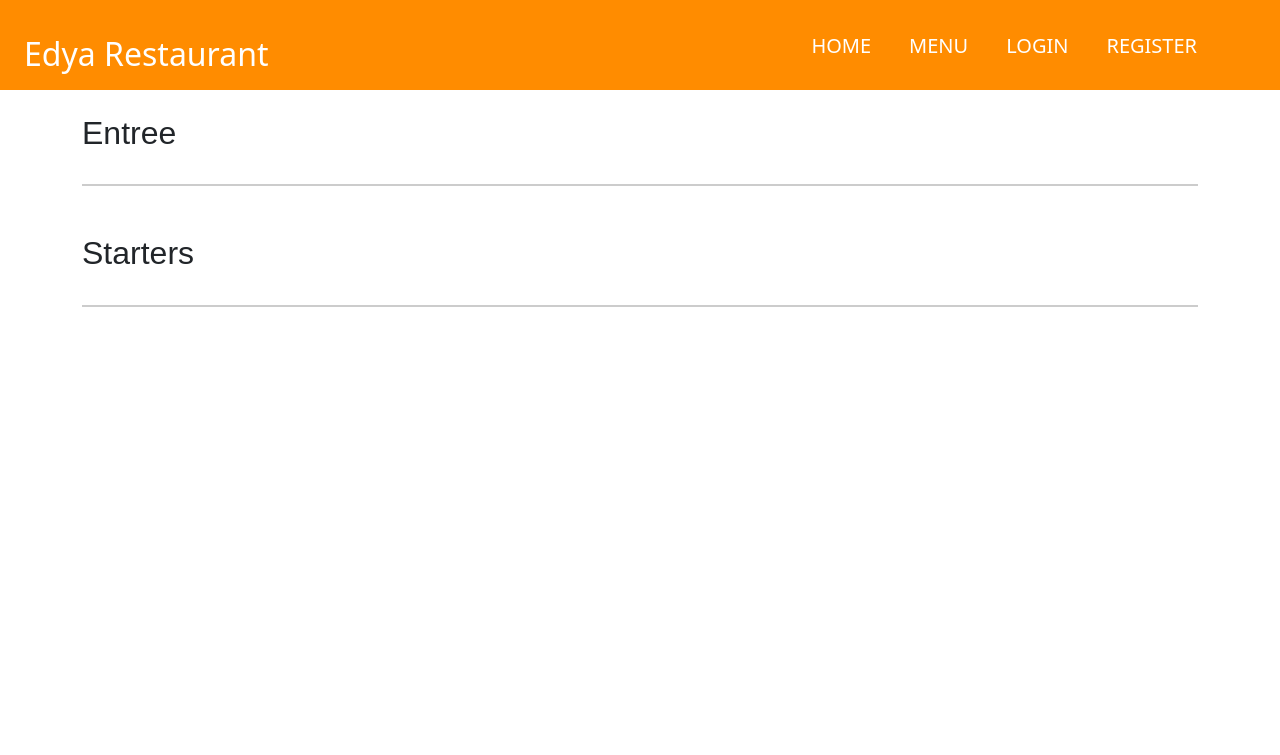
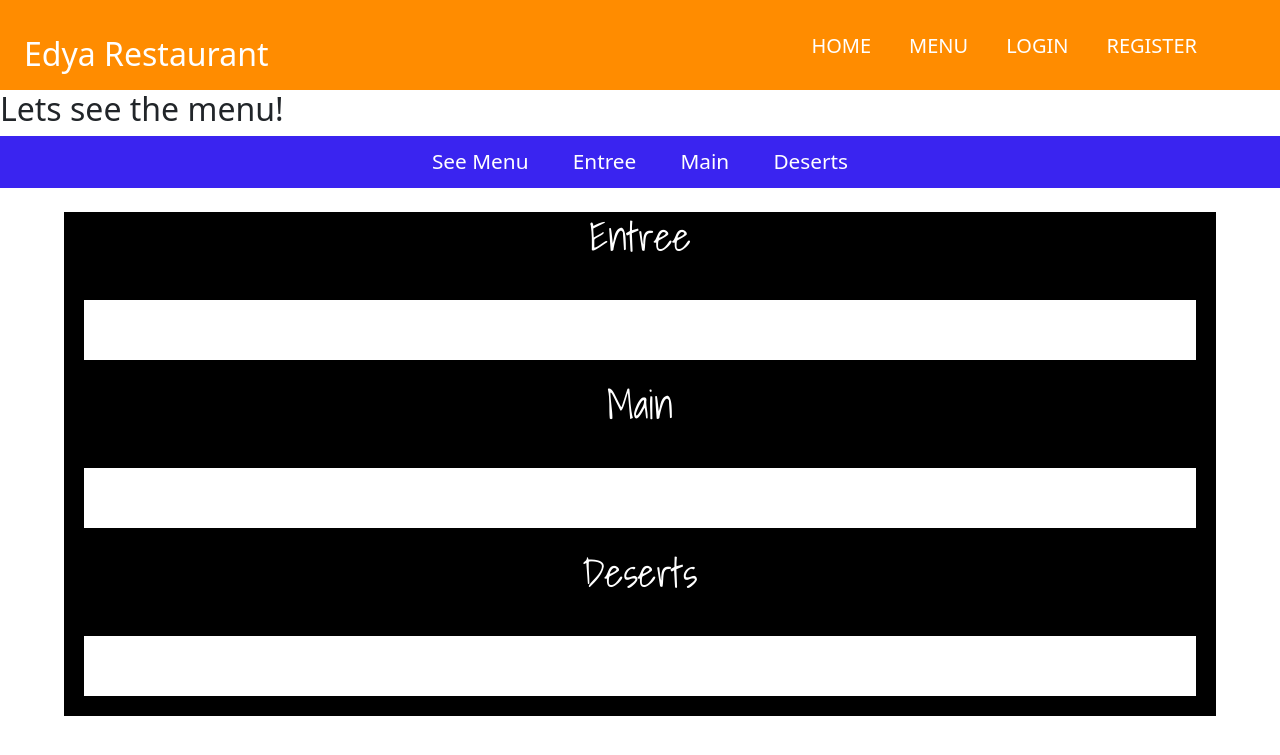
Before and after one commit to Edu4rd17/webdev, a Symfony app: template templates/product/index.html.twig in a window 1280 px wide. Shown: the top 755 px of the page. Run offline with Twig, Linux system fonts and the light colour scheme; the template is opened without the code that fills it, so the values that code supplies are empty; some libraries are stand-ins or nearby versions.

Commit message:
design added

```diff
--- a/public/stylesheets/common.css
+++ b/public/stylesheets/common.css
@@ -4,11 +4,11 @@
     box-sizing: border-box;
 }
 
-header {
+.navigation-bar {
     background: darkorange;
     position: -webkit-sticky;
     position: sticky;
-    z-index: 1;
+    /*z-index: 1;*/
     top: 0;
 }
 
--- a/public/stylesheets/menu.css
+++ b/public/stylesheets/menu.css
@@ -1,18 +1,57 @@
-.container {
+* {
+    padding: 0;
+    margin: 0;
+    box-sizing: border-box;
+}
+
+.view-menu {
+    height: 200px;
+    background-color: red;
+}
+
+.food-menu-navbar {
+    background-color: #3a24f0;
+    padding: 10px;
+    text-align: center;
+    width: 100%;
+    position: sticky;
+    top: 0px;
+}
+
+.food-menu-navbar a {
+    color: white;
+    text-decoration: none;
+    margin: 0px 20px;
+    font-size: 1.3em;
+}
+
+.food-menu-navbar a:hover {
+    text-decoration: underline;
+}
+
+.menu-container {
     max-width: 1200px;
     margin: 0 auto;
     padding: 1.5em;
 }
 
 .menu {
-    font-family: sans-serif;
+    font-family: 'Shadows Into Light', cursive;
     font-size: 14px;
+}
+
+.menu-group-holder {
+    background-color: black;
+    font-family: 'Shadows Into Light', cursive;
+    text-align: center;
+    width: 100%;
 }
 
 .menu-group-heading {
     margin: 0;
     padding-bottom: 1em;
-    border-bottom: 2px solid #ccc;
+    /*border-bottom: 2px solid #ccc;*/
+    color: white;
 }
 
 .menu-group {
@@ -20,10 +59,14 @@
     grid-template-columns: 1fr;
     gap: 1.5em;
     padding: 1.5em 0;
+    border-left: 20px solid black;
+    border-right: 20px solid black;
+    border-bottom: 20px solid black;
 }
 
 .menu-item {
     display: flex;
+    border: 1px solid;
 }
 
 .menu-item-image {
@@ -48,13 +91,26 @@
     margin-right: 1.5em;
 }
 
+.menu-item-price {
+    margin: 5px 5px;
+    padding-right: 10px;
+    padding-left: 10px;
+    border-radius: 5px;
+    background-color: lightgray;
+    text-align: center;
+}
+
 .menu-item-description {
     line-height: 1.2em;
 }
 
+.menu-item:hover {
+    box-shadow: 20px 20px 20px rgba(33, 33, 33, .2);
+}
+
 @media screen and (min-width: 1000px) {
     .menu {
-        font-size: 16px;
+        font-size: 20px;
     }
 
     .menu-group {
@@ -66,3 +122,9 @@
         height: 125px;
     }
 }
+
+@media (prefers-reduced-motion: no-preference) {
+    html {
+        scroll-behavior: smooth;
+    }
+}
--- a/src/Entity/User.php
+++ b/src/Entity/User.php
@@ -178,4 +178,9 @@ class User implements UserInterface, PasswordAuthenticatedUserInterface
 
         return $this;
     }
+
+    public function __toString(): string
+    {
+        return $this->firstname . ' ' . $this->firstname;
+    }
 }
--- a/templates/base.html.twig
+++ b/templates/base.html.twig
@@ -5,6 +5,7 @@
     <style>
         @import "/../stylesheets/common.css";
         @import "/../stylesheets/menu.css";
+        @import url('https://fonts.googleapis.com/css2?family=Shadows+Into+Light&display=swap');
     </style>
     <title>{% block title %}{% endblock %}</title>
     <script src="/../javascript/script.js" defer></script>
@@ -29,7 +30,7 @@
 
 </head>
 <body>
-<header>
+<header class="navigation-bar">
     <nav class="navbar">
         <div class="nav-branding">Edya Restaurant</div>
         <ul class="nav-menu">
@@ -76,13 +77,13 @@
     </nav>
 </header>
 
-{#<div class="container">#}
-{#    <div class="row">#}
-{#        <div class="col-sm-12">#}
-            {% block body %}{% endblock %}
-{#        </div>#}
-{#    </div>#}
-{#</div>#}
+{# <div class="container"> #}
+{#    <div class="row"> #}
+{#        <div class="col-sm-12"> #}
+{% block body %}{% endblock %}
+{#        </div> #}
+{#    </div> #}
+{# </div> #}
 
 </body>
 </html>
--- a/templates/product/index.html.twig
+++ b/templates/product/index.html.twig
@@ -40,11 +40,24 @@
 
         <a href="{{ path('app_product_new') }}">Create new</a>
     {% else %}
-        <div class="container">
+        <div class="page-container">
+            <section id="top-page">
+                <article>
+                    <h2>Lets see the menu!</h2>
+                </article>
+            </section>
+            <nav class="food-menu-navbar">
+                <a href="#top-page">See Menu</a>
+                <a href="#entree">Entree</a>
+                <a href="#main">Main</a>
+                <a href="#deserts">Deserts</a>
+            </nav>
+            <div class="menu-container">
+                <section id="entree">
                     <div class="menu">
-                <h2 class="menu-group-heading">
-                    Entree
-                </h2>
+                        <div class="menu-group-holder">
+                            <h1 class="menu-group-heading">Entree</h1>
+                        </div>
                         <div class="menu-group">
                             {% for product in products %}
                                 <div class="menu-item">
@@ -52,7 +65,7 @@
                                     <div class="menu-item-text">
                                         <h3 class="menu-item-heading">
                                             <span class="menu-item-name">{{ product.productName }}</span>
-                                    <span class="menu-item-price">{{ product.productPrice }}</span>
+                                            <span class="menu-item-price">€{{ product.productPrice }}</span>
                                         </h3>
                                         <p class="menu-item-description">
                                             {{ product.productDescription }}
@@ -62,11 +75,13 @@
                             {% endfor %}
                         </div>
                     </div>
+                </section>
 
+                <section id="main">
                     <div class="menu">
-                <h2 class="menu-group-heading">
-                    Starters
-                </h2>
+                        <div class="menu-group-holder">
+                            <h1 class="menu-group-heading">Main</h1>
+                        </div>
                         <div class="menu-group">
                             {% for product in products %}
                                 <div class="menu-item">
@@ -74,7 +89,7 @@
                                     <div class="menu-item-text">
                                         <h3 class="menu-item-heading">
                                             <span class="menu-item-name">{{ product.productName }}</span>
-                                    <span class="menu-item-price">{{ product.productPrice }}</span>
+                                            <span class="menu-item-price">€{{ product.productPrice }}</span>
                                         </h3>
                                         <p class="menu-item-description">
                                             {{ product.productDescription }}
@@ -84,13 +99,33 @@
                             {% endfor %}
                         </div>
                     </div>
+                </section>
+
+                <section id="deserts">
+                    <div class="menu">
+                        <div class="menu-group-holder">
+                            <h1 class="menu-group-heading">Deserts</h1>
                         </div>
-
-
-
-
-
-
+                        <div class="menu-group">
+                            {% for product in products %}
+                                <div class="menu-item">
+                                    <img src="../images/pizza.jpg" alt="Pizza" class="menu-item-image">
+                                    <div class="menu-item-text">
+                                        <h3 class="menu-item-heading">
+                                            <span class="menu-item-name">{{ product.productName }}</span>
+                                            <span class="menu-item-price">€{{ product.productPrice }}</span>
+                                        </h3>
+                                        <p class="menu-item-description">
+                                            {{ product.productDescription }}
+                                        </p>
+                                    </div>
+                                </div>
+                            {% endfor %}
+                        </div>
+                    </div>
+                </section>
+            </div>
+        </div>
         {#            #}{#        {% else %} #}
         {#            #}{#            <tr> #}
         {#            #}{#                <td colspan="6">no records fnd</td> #}
```
Also changed, not shown: src/DataFixtures/AppFixtures.php (+3 -5 lines). Lines whose indentation alone changed are shown as unchanged.
